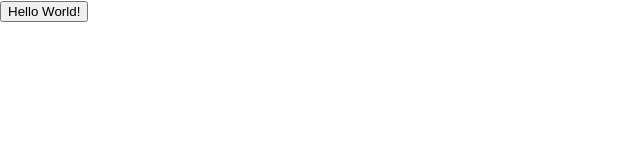
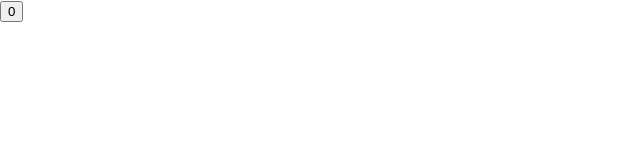
Before and after one commit to leo606/trybe-exercices, a React (Create React App) app in the folder bloco_12/day_1/content/fancy-btns/: page / in a window 1280 px wide. Shown: the top 160 px of the page, without its empty margins (0-640 px from the left). Built offline with nearby package versions, Linux system fonts and the light colour scheme.

Commit message:
day 12.1 - content - refresh clickCount using seState

```diff
--- a/bloco_12/day_1/content/fancy-btns/src/App.js
+++ b/bloco_12/day_1/content/fancy-btns/src/App.js
@@ -2,18 +2,20 @@ import './App.css';
 import React from 'react';
 
 class App extends React.Component {
-  // constructor() {
-  //   super();
-  //   this.handleClick = this.handleClick.bind(this);
-  // }
+  constructor() {
+    super();
+    this.state = {
+      clickCount: 0,
+    };
+    this.handleClick = this.handleClick.bind(this);
+  }
 
-  handleClick = () => {
-    console.log(this);
-    console.log('Clicou');
-  };
+  handleClick() {
+    this.setState((curr, _props) => ({ clickCount: curr.clickCount + 1 }));
+  }
 
   render() {
-    return <button onClick={this.handleClick}>Hello World!</button>;
+    return <button onClick={this.handleClick}>{this.state.clickCount}</button>;
   }
 }
 
```
